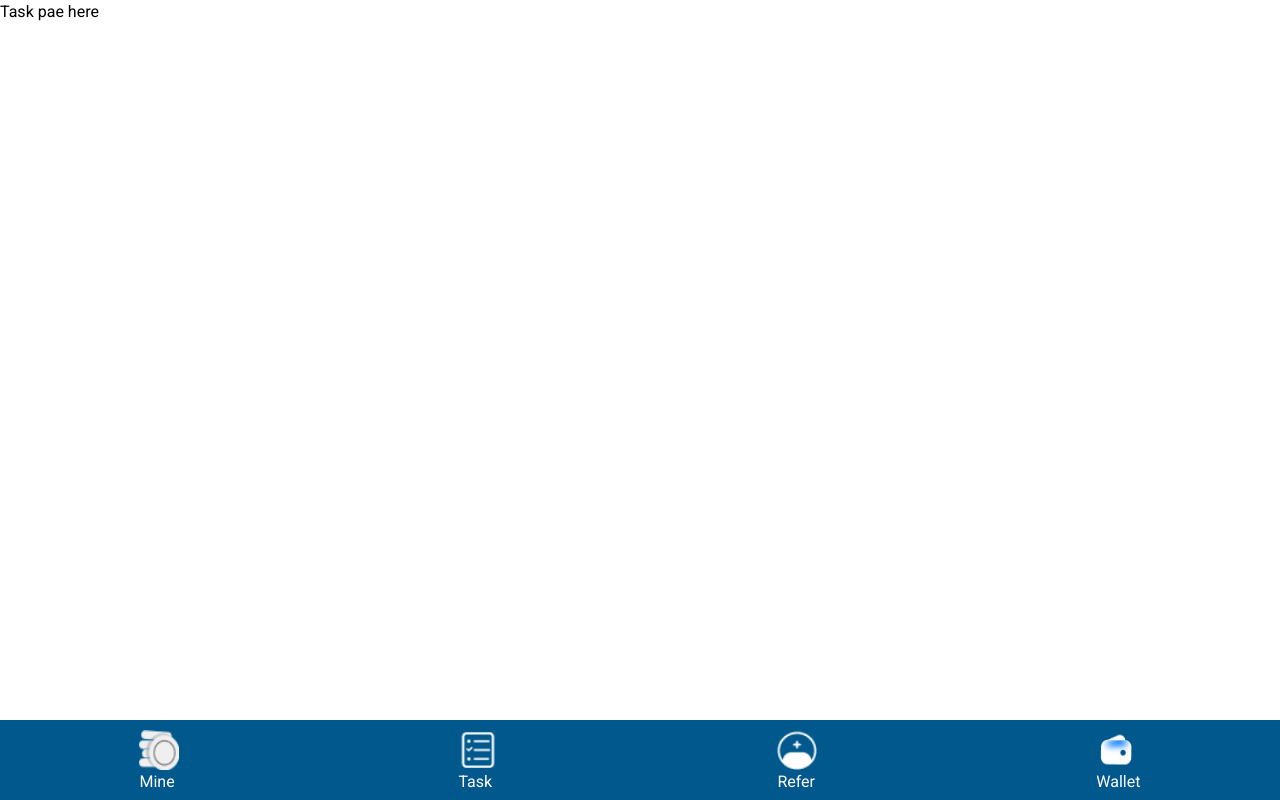
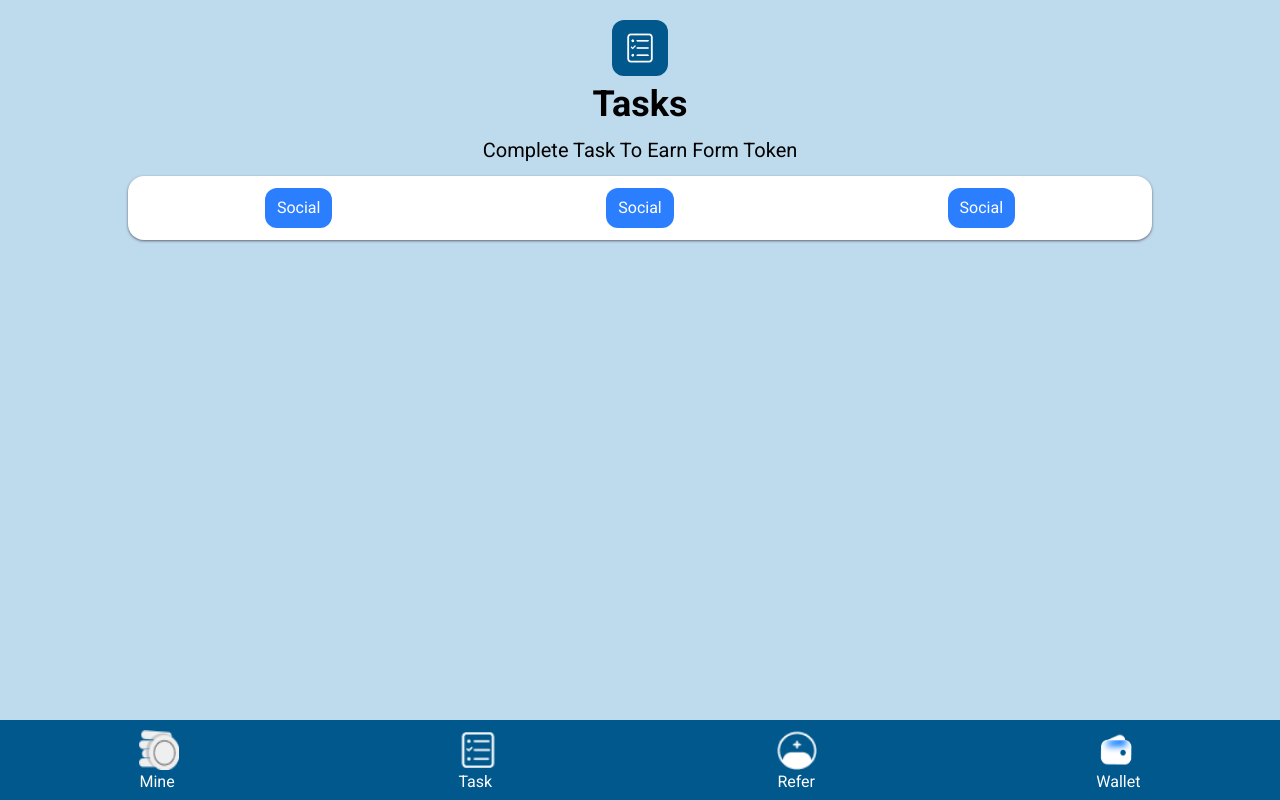
Before and after one commit to myconpeter/artcBot-frontend, a React (Vite) app: page /task in a window 1280 px wide. Built offline with nearby package versions, Linux system fonts and the light colour scheme.

Commit message:
still working with the task layout

```diff
--- a/src/App.jsx
+++ b/src/App.jsx
@@ -8,6 +8,7 @@ import Mine from './pages/Mine'
 import Task from './pages/Task'
 import Refer from './pages/Refer'
 import Wallet from './pages/Wallet'
+import TaskLayout from './layouts/TaskLayout'
 
 function App() {
   return (
@@ -21,9 +22,10 @@ function App() {
 
         <Route path='' element={<BotLayout />}>
           <Route path='/mine' element={<Mine />} />
-          <Route path='/task' element={<Task />} />
           <Route path='/refer' element={<Refer />} />
           <Route path='/wallet' element={<Wallet />} />
+
+          <Route path='task' element={<TaskLayout />}></Route>
         </Route>
       </Routes>
     </BrowserRouter>
--- /dev/null
+++ b/src/layouts/TaskLayout.jsx
@@ -0,0 +1,47 @@
+import { NavLink } from 'react-router'
+import TaskAnimate from '../assets/icon/AnimatedTask.gif'
+
+const TaskLayout = () => {
+  return (
+    <div className='bg-cover bg-[#BEDBED] flex flex-col min-h-screen  bg-center w-full'>
+      <div className='flex flex-col items-center justify-center mt-5'>
+        <img src={TaskAnimate} alt='task' className='h-14 w-14 bg-[#00588D] p-3 rounded-xl' />
+
+        <div className='flex flex-col items-center relative top-2'>
+          <p className='font-bold text-black text-4xl'>Tasks</p>
+          <p className='text-xl mt-3'>Complete Task To Earn Form Token</p>
+        </div>
+      </div>
+      <div className='flex items-center justify-center'>
+        <nav className='flex justify-around items-center bg-white mt-5 py-3 w-[80%] rounded-2xl shadow-sm shadow-gray-500'>
+          <NavLink
+            to='#'
+            className={({ isActive }) =>
+              `p-2 px-3 rounded-xl ${isActive ? 'bg-blue-500 text-white' : 'bg-black text-white'}`
+            }
+          >
+            Social
+          </NavLink>
+          <NavLink
+            to='#'
+            className={({ isActive }) =>
+              `p-2 px-3 rounded-xl ${isActive ? 'bg-blue-500 text-white' : 'bg-black text-white'}`
+            }
+          >
+            Social
+          </NavLink>
+          <NavLink
+            to='#'
+            className={({ isActive }) =>
+              `p-2 px-3 rounded-xl ${isActive ? 'bg-blue-500 text-white' : 'bg-black text-white'}`
+            }
+          >
+            Social
+          </NavLink>
+        </nav>
+      </div>
+    </div>
+  )
+}
+
+export default TaskLayout
```
Also changed, not shown: src/assets/icon/AnimatedTask.gif (added).
